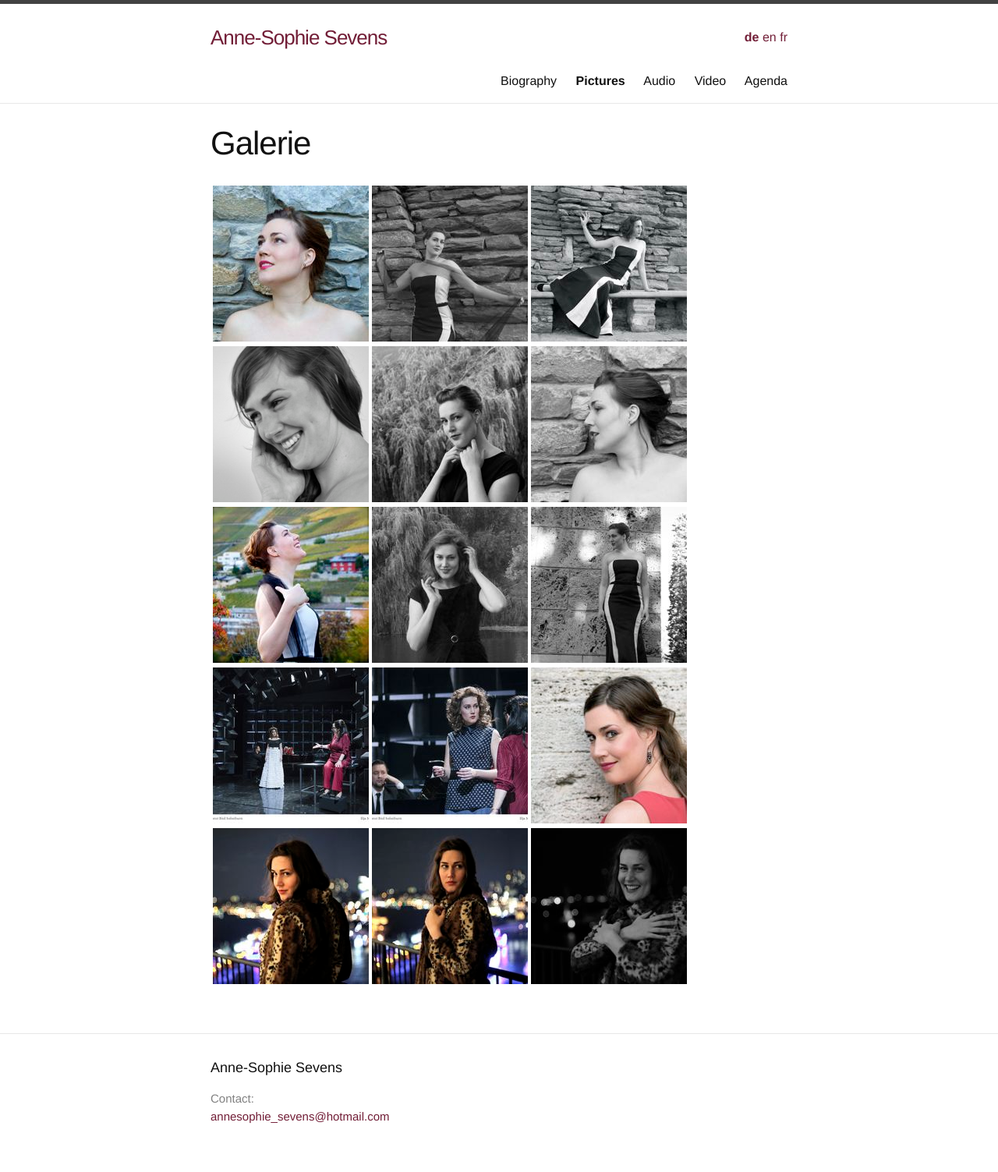
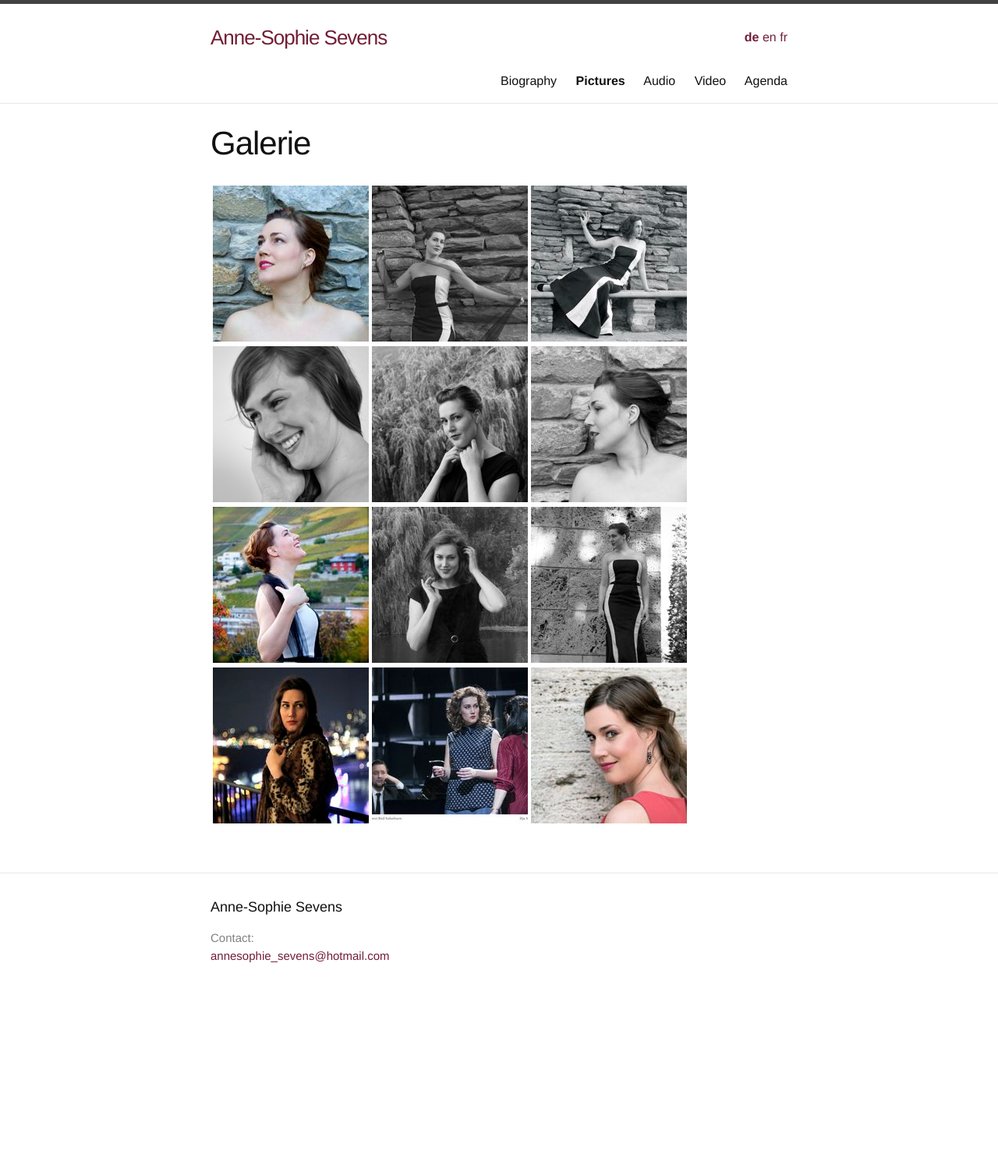
Before and after one commit to annesophie-sevens/annesophie-sevens.github.io, a Jekyll site: the page built from pictures-de.md, in a window 1280 px wide. Shown: the whole page at 78% size. Built offline with Jekyll 4.4.1, drawn with Linux system fonts in a browser that asks for light colours; after the commit the page ends 1297 px from its top, so only the background shows below that.

Commit message:
Update pictures-de.md

```diff
--- a/pictures-de.md
+++ b/pictures-de.md
@@ -12,6 +12,4 @@
 
 |  <a href="/assets/a4.jpg">  ![]({{ site.baseurl }}/assets/a4-thumbnail.jpg) </a> | <a href="/assets/a14.jpg"> ![]({{ site.baseurl }}/assets/a14-thumbnail.jpg) </a>|<a href="/assets/a1.jpg"> ![]({{ site.baseurl }}/assets/a1-thumbnail.jpg) </a>|
 
-| <a href="/assets/aaa.jpg"> ![]({{ site.baseurl }}/assets/aaa-thumbnail.jpg) </a> | <a href="/assets/aab.jpg"> ![]({{ site.baseurl }}/assets/aab-thumbnail.jpg) </a> | <a href="/assets/muurfoto.jpg">  ![]({{ site.baseurl }}/assets/muurfoto_thumbnail.jpg) </a> |
-
-|  <a href="/assets/b1.jpg">  ![]({{ site.baseurl }}/assets/b1-thumbnail.jpg) </a> |  <a href="/assets/b2.jpg"> ![]({{ site.baseurl }}/assets/b2-thumbnail.jpg) </a> | <a href="/assets/b4.jpg"> ![]({{ site.baseurl }}/assets/b4-thumbnail.jpg) </a>|
+| <a href="/assets/b2.jpg"> ![]({{ site.baseurl }}/assets/b2-thumbnail.jpg) </a> | <a href="/assets/aab.jpg"> ![]({{ site.baseurl }}/assets/aab-thumbnail.jpg) </a> | <a href="/assets/muurfoto.jpg">  ![]({{ site.baseurl }}/assets/muurfoto_thumbnail.jpg) </a> |
```
